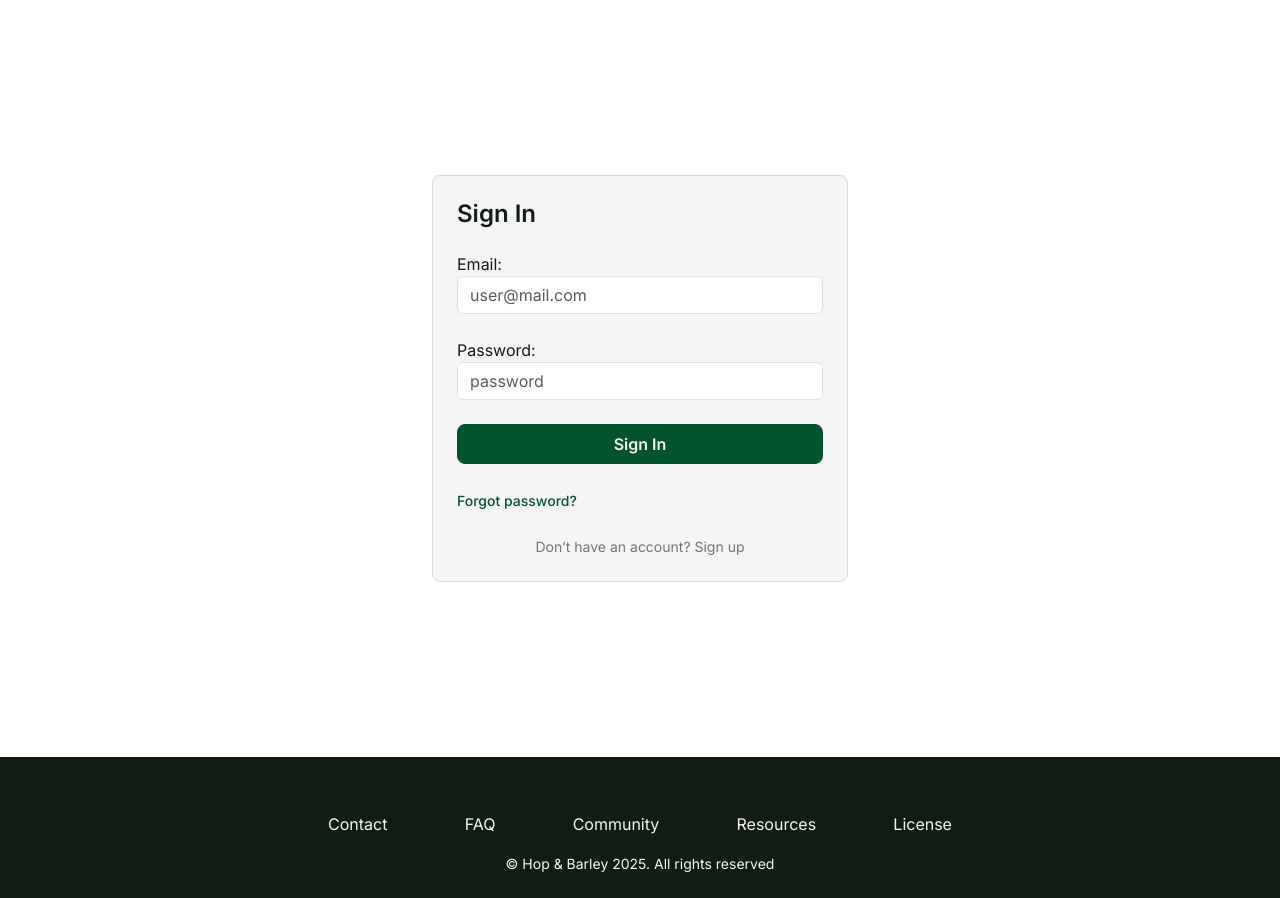
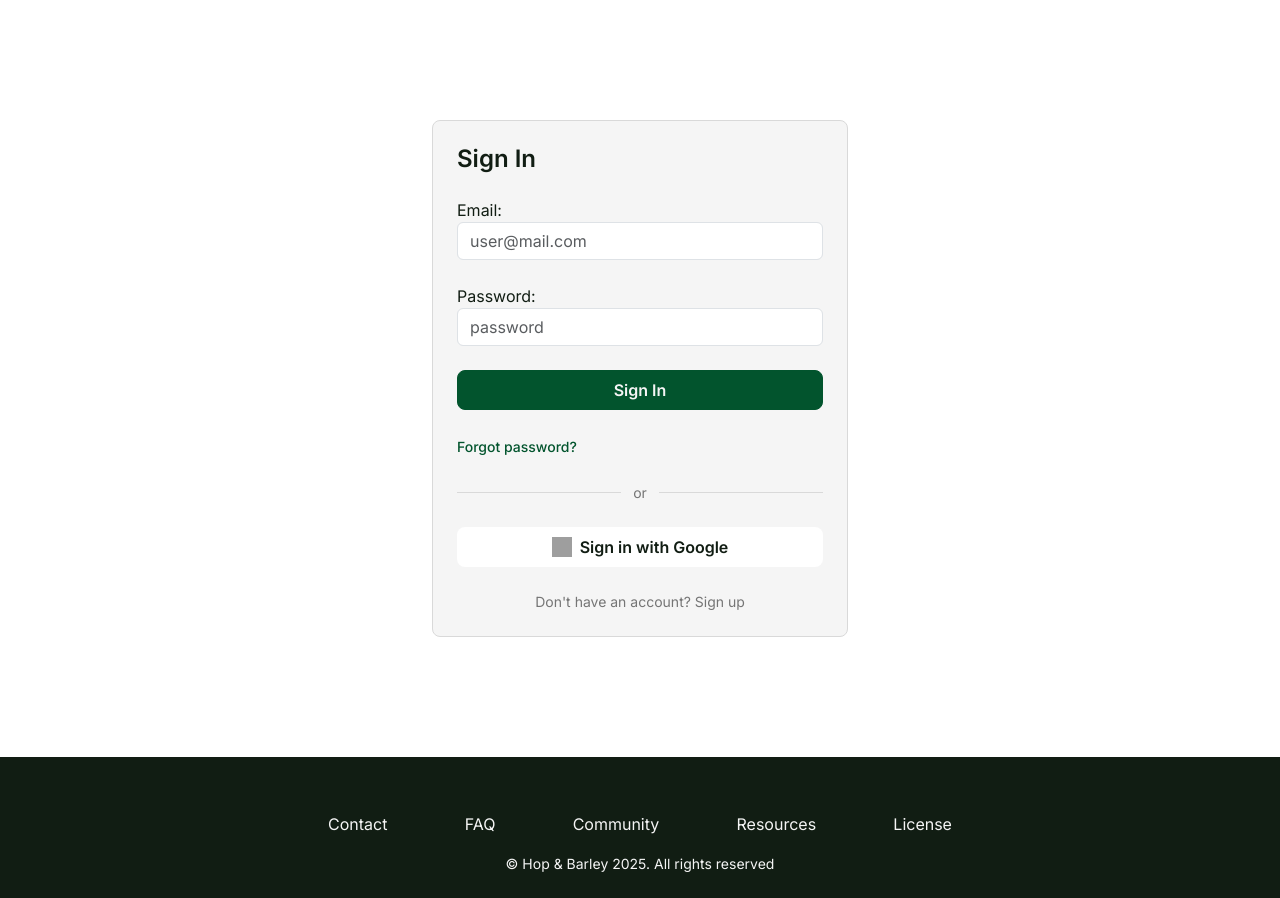
Before and after one commit to mileshkin89/django_shop, a Django app: page /login/ in a window 1280 px wide. Shown: the part 100-998 px from the top of the page. Run offline with Django 5.2, Linux system fonts and the light colour scheme; data comes from the database, SQL or seed files in the repository; data that the repository does not hold is empty; parts of the project's set-up code (start-up, migrations or seed data) failed here and were passed over; some libraries are stand-ins or nearby versions; grey boxes are pictures that could not be loaded.

Commit message:
feat(auth): implement OAuth 2.0
- Added Google OAuth
- Added a new SocialAccountAdapter class to handle merging guest carts into user carts after social login.
- Utilized OrderCookieManager to retrieve guest tokens and manage cart merging logic.

```diff
--- a/pyproject.toml
+++ b/pyproject.toml
@@ -7,12 +7,15 @@ requires-python = ">=3.13"
 dependencies = [
     "coverage>=7.12.0",
     "django>=5.2.7",
+    "django-allauth>=65.14.3",
     "django-debug-toolbar>=6.1.0",
     "django-extensions>=4.1",
     "djangorestframework>=3.16.1",
     "faker>=37.11.0",
     "polars>=1.34.0",
     "psycopg[binary]>=3.2.10",
+    "PyJWT[crypto]>=2.9.0",
+    "requests>=2.32.0",
     "pytest>=9.0.1",
     "pytest-django>=4.11.1",
     "pytest-html>=4.1.1",
--- /dev/null
+++ b/src/apps/accounts/adapters.py
@@ -0,0 +1,23 @@
+from allauth.socialaccount.adapter import DefaultSocialAccountAdapter
+
+from apps.order.cookies import OrderCookieManager
+from apps.order.utils import get_guest_cart_from_token, merge_guest_cart_to_user_cart
+
+
+class SocialAccountAdapter(DefaultSocialAccountAdapter):
+    """Merge the guest cart into the user's cart after social login."""
+
+    def pre_social_login(self, request, sociallogin):
+        super().pre_social_login(request, sociallogin)
+
+        if not sociallogin.is_existing:
+            return
+
+        guest_token = OrderCookieManager.get_token(request)
+        if not guest_token:
+            return
+
+        guest_order = get_guest_cart_from_token(guest_token)
+        if guest_order:
+            merge_guest_cart_to_user_cart(guest_order, sociallogin.user)
+            request._order_token_to_delete = True
--- a/src/core/urls.py
+++ b/src/core/urls.py
@@ -24,6 +24,8 @@ from django.conf import settings
 urlpatterns = [
     path('admin/', admin.site.urls),
 
+    path("accounts/social/", include("allauth.urls")),
+
     path("", include("apps.accounts.urls")),
     path("", include("apps.catalog.urls")),
     path("", include("apps.order.urls")),
--- a/src/static/css/main.css
+++ b/src/static/css/main.css
@@ -504,6 +504,61 @@ p, h1, h2, h3, h4, h5, h6 {
 
 /*
 ========================================
+    Social Login
+========================================
+*/
+
+.social-login-divider {
+    width: 100%;
+    display: flex;
+    align-items: center;
+    gap: 12px;
+}
+
+.social-login-divider::before,
+.social-login-divider::after {
+    content: "";
+    flex: 1;
+    height: 1px;
+    background-color: var(--border-default);
+}
+
+.social-login-divider span {
+    font-size: 14px;
+    color: var(--grey-text);
+    white-space: nowrap;
+}
+
+.social-login-buttons {
+    width: 100%;
+    display: flex;
+    flex-direction: column;
+    gap: 12px;
+}
+
+.button--social {
+    width: 100%;
+    height: 40px;
+    padding: 8px 16px;
+    gap: 8px;
+    background-color: var(--background-grey);
+    border: 1px solid var(--border-default);
+    color: var(--black-main);
+    font-weight: 500;
+}
+
+.button--social:hover {
+    background-color: var(--slate-200);
+    border-color: var(--border-dark-grey);
+}
+
+.button--social img {
+    flex-shrink: 0;
+}
+
+
+/*
+========================================
     Forgot Password Page Specific Styles
 ========================================
 */
--- a/src/templates/pages/accounts/login.html
+++ b/src/templates/pages/accounts/login.html
@@ -1,5 +1,6 @@
 {% extends 'layout/base.html' %}
 {% load static %}
+{% load socialaccount %}
 
 {% block title %}Login{% endblock %}
 
@@ -48,7 +49,24 @@
                     </div>
                 </form>
 
-                <p class="auth-switch">Don’t have an account? <a href="{% url 'accounts:register' %}">Sign up</a></p>
+                {% get_providers as socialaccount_providers %}
+                {% if socialaccount_providers %}
+                    <div class="social-login-divider">
+                        <span>or</span>
+                    </div>
+                    <div class="social-login-buttons">
+                        {% for provider in socialaccount_providers %}
+                            <a href="{% provider_login_url provider.id %}"
+                               class="button button--social button--{{ provider.id }}">
+                                <img src="{% static 'img/icons/social/'|add:provider.id|add:'.svg' %}"
+                                     alt="{{ provider.name }}" width="20" height="20">
+                                Sign in with {{ provider.name }}
+                            </a>
+                        {% endfor %}
+                    </div>
+                {% endif %}
+
+                <p class="auth-switch">Don't have an account? <a href="{% url 'accounts:register' %}">Sign up</a></p>
             </div>
         </div>
     </main>
```
Also changed, not shown: src/core/settings/settings.py (+33 -0 lines), 2 other files.
